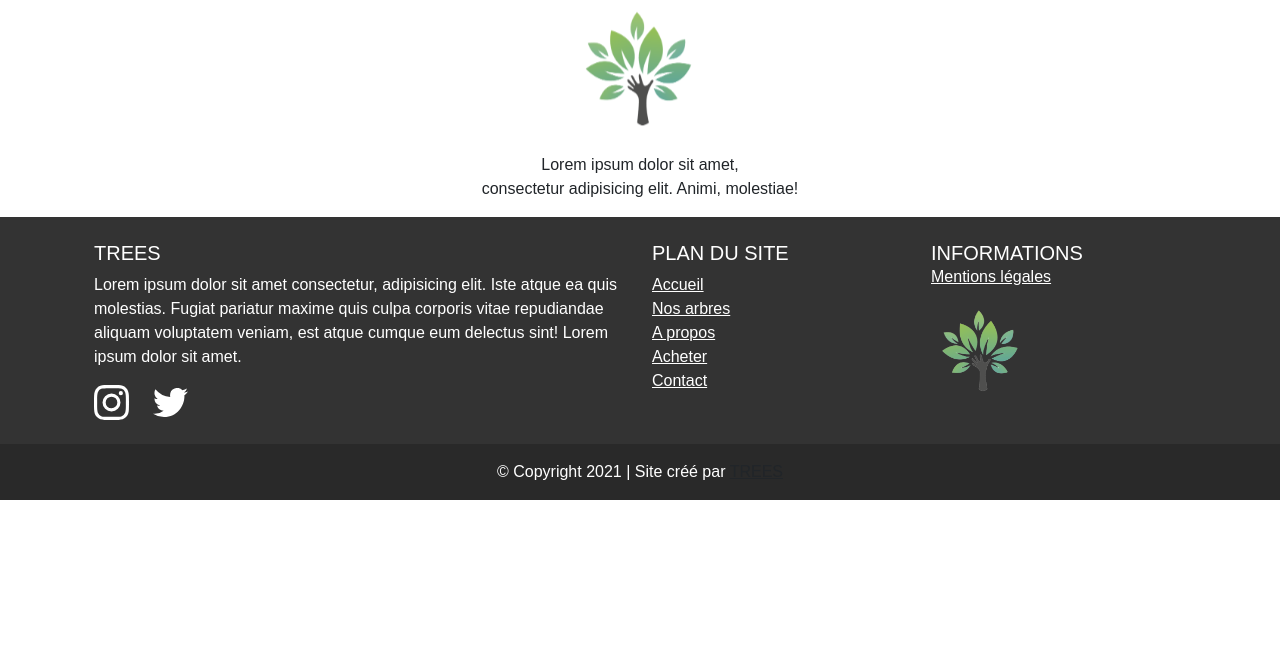
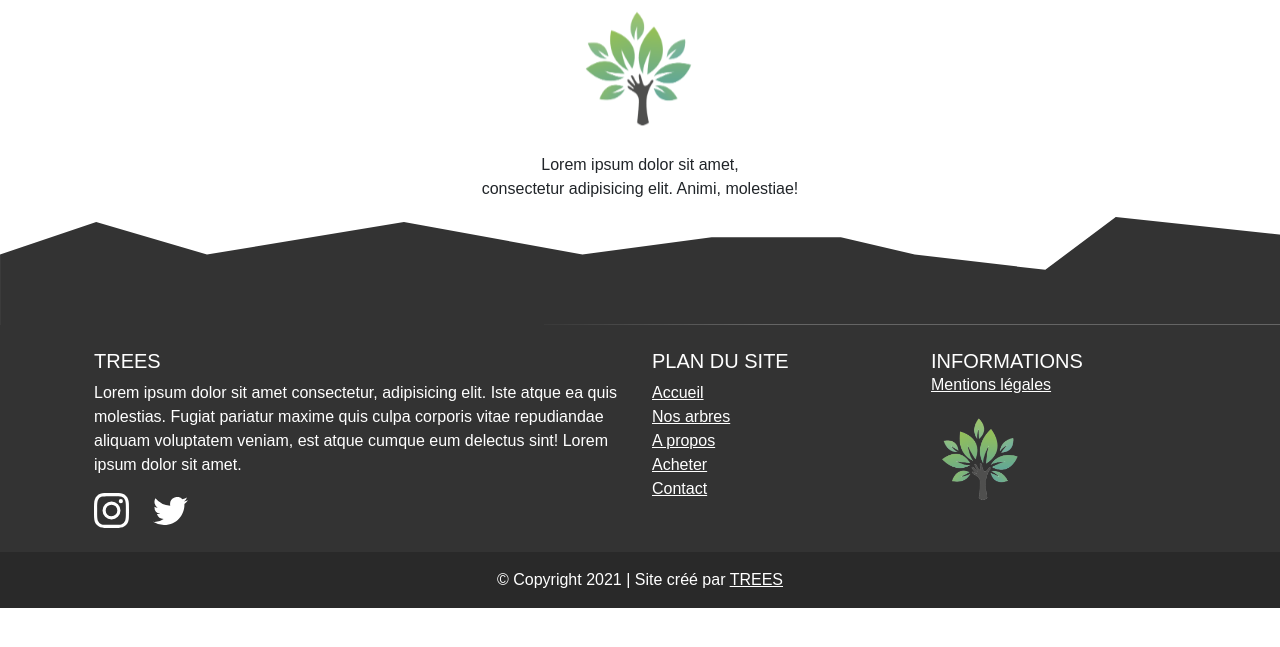
Before and after one commit to lukasarazin/mspr-html, a PHP site: page / in a window 1280 px wide; the page is wider, and only the part inside the window is pictured. Shown: the part 69-716 px from the top of that part. Run offline with PHP 8.4, Linux system fonts and the light colour scheme.

Commit message:
update: footer

```diff
--- a/index.php
+++ b/index.php
@@ -14,6 +14,7 @@
     <link href="https://fonts.googleapis.com/css2? family = Poppins: wght @ 300; 400; 700 & display = swap "
           rel=" styleheet ">
 </head>
+
 <body>
 <header>
     <nav class="navbar navbar-expand-md navbar-light bg-white">
@@ -94,16 +95,12 @@
 
 
 <footer class="footer" id="delta">
-    <!-- Footer -->
+    <img src="assets/svg/divisor.svg" alt="" class="mb-0">
     <footer class="bg-secondary text-center text-lg-start text-white">
-        <!-- Grid container -->
         <div class="container p-4">
-            <!--Grid row-->
             <div class="row">
-                <!--Grid column-->
                 <div class="col-lg-6 col-md-12 mb-4 mb-md-0">
                     <h5 class="text-uppercase">TREES</h5>
-
                     <p>
                         Lorem ipsum dolor sit amet consectetur, adipisicing elit. Iste atque ea quis
                         molestias. Fugiat pariatur maxime quis culpa corporis vitae repudiandae aliquam
@@ -125,12 +122,8 @@
 
                     </div>
                 </div>
-                <!--Grid column-->
-
-                <!--Grid column-->
                 <div class="col-lg-3 col-md-6 mb-4 mb-md-0">
                     <h5 class="text-uppercase">Plan du site</h5>
-
                     <ul class="list-unstyled mb-0">
                         <li>
                             <a href="#!" class="text-white">Accueil</a>
@@ -149,9 +142,6 @@
                         </li>
                     </ul>
                 </div>
-                <!--Grid column-->
-
-                <!--Grid column-->
                 <div class="col-lg-3 col-md-6 mb-4 mb-md-0 ">
                     <h5 class="text-uppercase mb-0">Informations</h5>
 
@@ -162,26 +152,17 @@
                     </ul>
                     <img width="100px" height="auto" src="assets/image/TREES.png" alt="">
                 </div>
-                <!--Grid column-->
             </div>
-            <!--Grid row-->
         </div>
-        <!-- Grid container -->
-
-        <!-- Copyright -->
         <div class="text-center p-3" style="background-color: rgba(0, 0, 0, 0.2)">
             © Copyright 2021 | Site créé par
-            <a class="text-dark" href="index.php">TREES</a>
+            <a class="text-white" href="index.php">TREES</a>
         </div>
-        <!-- Copyright -->
     </footer>
-    <!-- Footer -->
-
 
     <script src="https://cdn.jsdelivr.net/npm/bootstrap@5.0.0-beta1/dist/js/bootstrap.bundle.min.js"
             integrity="sha384-ygbV9kiqUc6oa4msXn9868pTtWMgiQaeYH7/t7LECLbyPA2x65Kgf80OJFdroafW"
             crossorigin="anonymous"></script>
     <script src="assets/js/app.js"></script>
-
 </body>
 </html>
```
Also changed, not shown: assets/image/Baobab.jpg (added), assets/svg/divisor.svg (added), src/scss/layout/_footer.scss (line endings or trailing spaces), src/scss/layout/_main.scss (line endings or trailing spaces).
